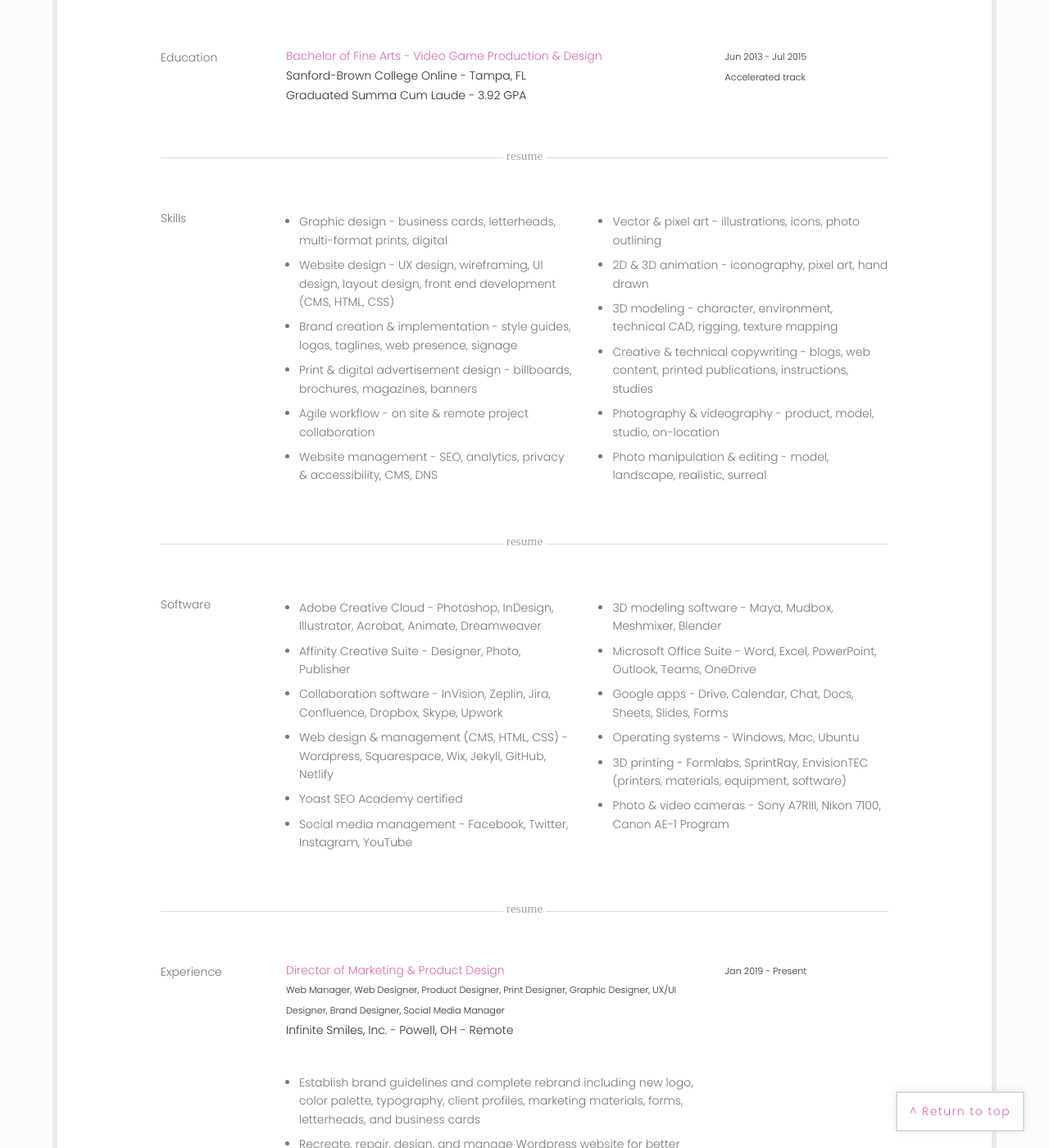
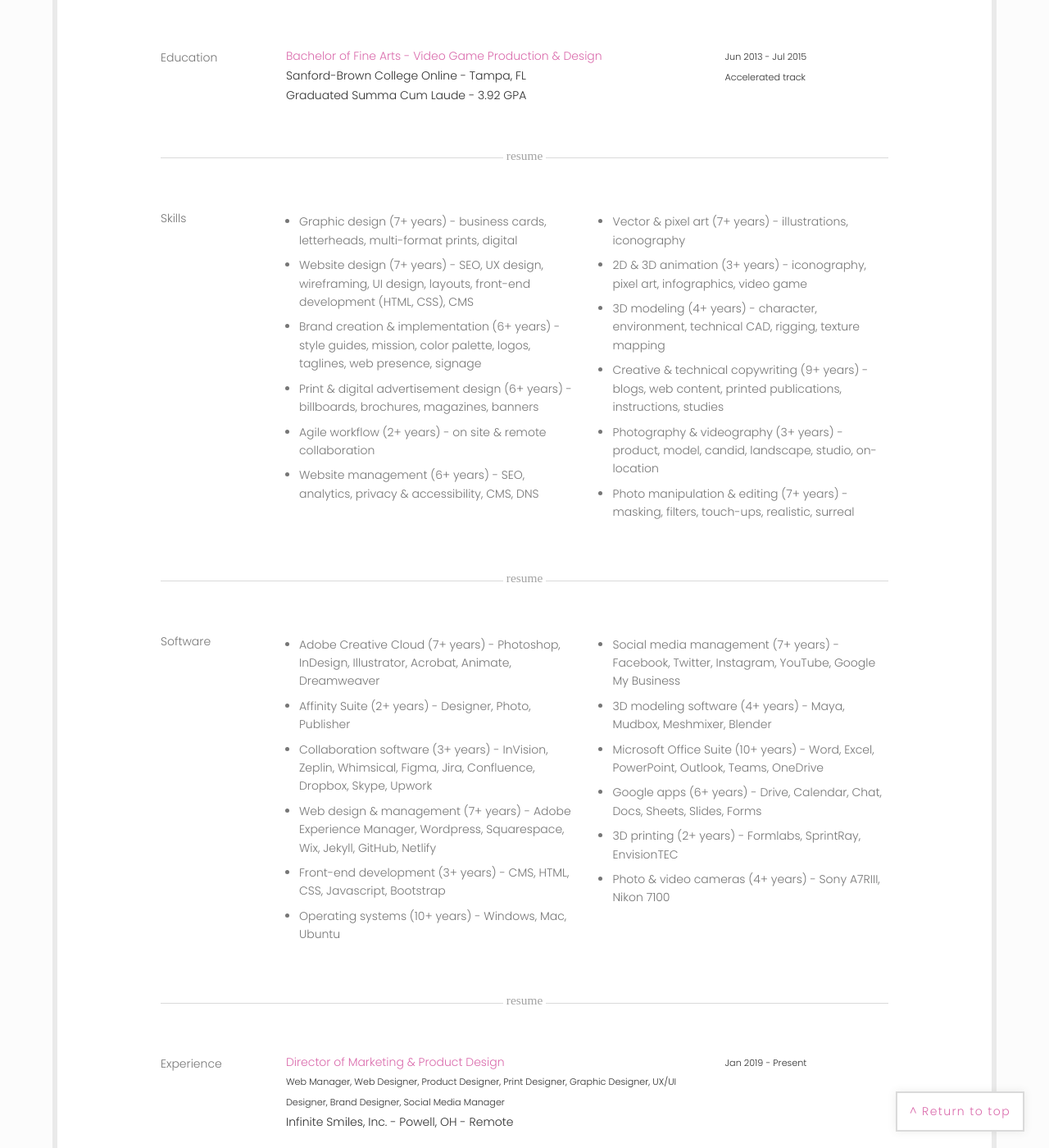
Before and after one commit to Kaedurr/portfolio, a Jekyll site: the page built from resume.html, in a window 1280 px wide and 1400 px high, scrolled down 935 px. Shown: the whole window at 82% size. Built offline with Jekyll 4.4.1, drawn with Linux system fonts in a browser that asks for light colours; some web fonts are replaced; some of the changed text lies outside the part shown.

Commit message:
updated resume
Replaced May 2022 PDf version of resume with Jun 2022 version. Updated webpage resume with updated verbiage and experience clarifications and quantifiable data.

```diff
--- a/resume.html
+++ b/resume.html
@@ -31,7 +31,7 @@
 			    </div><!-- /row -->
 
 					<div class="text-center">
-               	<a href="img/Kate Durr - Resume - May 2022.pdf" class="home-btn btn" target="_blank" rel="noopener noreferrer nofollow">Download resume</a>
+               	<a href="img/Kate Durr - Resume - Jun 2022.pdf" class="home-btn btn" target="_blank" rel="noopener noreferrer nofollow">Download resume</a>
          		</div>
 	            <br>
 	            <div class="line-symbol"></div>
@@ -70,24 +70,24 @@
 			      <div class="col-md-5">
 				    <p><span class="more">
 				     	<ul class="resume-list">
-				     	<li>Graphic design - business cards, letterheads, multi-format prints, digital</li>
-				     	<li>Website design - UX design, wireframing, UI design, layout design, front end development (CMS, HTML, CSS)</li>
-				     	<li>Brand creation & implementation - style guides, logos, taglines, web presence, signage</li>
-				     	<li>Print & digital advertisement design - billboards, brochures, magazines, banners</li>
-				     	<li>Agile workflow - on site & remote project collaboration</li>
-				     	<li>Website management - SEO, analytics, privacy & accessibility, CMS, DNS</li>
+				     	<li>Graphic design (7+ years) - business cards, letterheads, multi-format prints, digital
+						<li>Website design (7+ years) - SEO, UX design, wireframing, UI design, layouts, front-end development (HTML, CSS), CMS</li>
+						<li>Brand creation & implementation (6+ years) - style guides, mission, color palette, logos, taglines, web presence, signage</li>
+						<li>Print & digital advertisement design (6+ years) - billboards, brochures, magazines, banners</li>
+						<li>Agile workflow (2+ years) - on site & remote collaboration</li>
+						<li>Website management (6+ years) - SEO, analytics, privacy & accessibility, CMS, DNS</li>
 				     	</ul>
 				    </span></p>
 			      </div>
 			      <div class="col-md-5">
 				    <p><span class="more">
 				     	<ul class="resume-list">
-				     	<li>Vector & pixel art - illustrations, icons, photo outlining</li>
-				     	<li>2D & 3D animation - iconography, pixel art, hand drawn</li>
-				     	<li>3D modeling - character, environment, technical CAD, rigging, texture mapping</li>
-				     	<li>Creative & technical copywriting - blogs, web content, printed publications, instructions, studies</li>
-				     	<li>Photography & videography - product, model, studio, on-location</li>
-				     	<li>Photo manipulation & editing - model, landscape, realistic, surreal</li>
+				     	<li>Vector & pixel art (7+ years) - illustrations, iconography</li>
+						<li>2D & 3D animation (3+ years) - iconography, pixel art, infographics, video game</li>
+						<li>3D modeling (4+ years) - character, environment, technical CAD, rigging, texture mapping</li>
+						<li>Creative & technical copywriting (9+ years) - blogs, web content, printed publications, instructions, studies</li>
+						<li>Photography & videography (3+ years) - product, model, candid, landscape, studio, on-location</li>
+						<li>Photo manipulation & editing (7+ years) - masking, filters, touch-ups, realistic, surreal</li>
 				     	</ul>
 				    </span></p>
 			      </div>
@@ -106,24 +106,24 @@
 			      <div class="col-md-5">
 				    <p><span class="more">
 				     	<ul class="resume-list">
-				     	<li>Adobe Creative Cloud - Photoshop, InDesign, Illustrator, Acrobat, Animate, Dreamweaver</li>
-				     	<li>Affinity Creative Suite - Designer, Photo, Publisher</li>
-				     	<li>Collaboration software - InVision, Zeplin, Jira, Confluence, Dropbox, Skype, Upwork</li>
-				     	<li>Web design & management (CMS, HTML, CSS) - Wordpress, Squarespace, Wix, Jekyll, GitHub, Netlify</li>
-				     	<li>Yoast SEO Academy certified</li>
-				     	<li>Social media management - Facebook, Twitter, Instagram, YouTube</li>
+				     	<li>Adobe Creative Cloud (7+ years) - Photoshop, InDesign, Illustrator, Acrobat, Animate, Dreamweaver</li>
+						<li>Affinity Suite (2+ years) - Designer, Photo, Publisher</li>
+						<li>Collaboration software (3+ years) - InVision, Zeplin, Whimsical, Figma, Jira, Confluence, Dropbox, Skype, Upwork</li>
+						<li>Web design & management (7+ years) - Adobe Experience Manager, Wordpress, Squarespace, Wix, Jekyll, GitHub, Netlify</li>
+						<li>Front-end development (3+ years) - CMS, HTML, CSS, Javascript, Bootstrap</li>
+						<li>Operating systems (10+ years) - Windows, Mac, Ubuntu</li>
 				     	</ul>
 				    </span></p>
 			      </div>
 			      <div class="col-md-5">
 				    <p><span class="more">
 				     	<ul class="resume-list">
-				     	<li>3D modeling software - Maya, Mudbox, Meshmixer, Blender</li>
-				     	<li>Microsoft Office Suite - Word, Excel, PowerPoint, Outlook, Teams, OneDrive</li>
-				     	<li>Google apps - Drive, Calendar, Chat, Docs, Sheets, Slides, Forms</li>
-				     	<li>Operating systems - Windows, Mac, Ubuntu</li>
-				     	<li>3D printing - Formlabs, SprintRay, EnvisionTEC (printers, materials, equipment, software)</li>
-				     	<li>Photo & video cameras - Sony A7RIII, Nikon 7100, Canon AE-1 Program</li>
+				     	<li>Social media management (7+ years) - Facebook, Twitter, Instagram, YouTube, Google My Business</li>
+						<li>3D modeling software (4+ years) - Maya, Mudbox, Meshmixer, Blender</li>
+						<li>Microsoft Office Suite (10+ years) - Word, Excel, PowerPoint, Outlook, Teams, OneDrive</li>
+						<li>Google apps (6+ years)  - Drive, Calendar, Chat, Docs, Sheets, Slides, Forms</li>
+						<li>3D printing (2+ years) - Formlabs, SprintRay, EnvisionTEC</li>
+						<li>Photo & video cameras (4+ years) - Sony A7RIII, Nikon 7100</li>
 				     	</ul>
 				    </span></p>
 			      </div>
@@ -151,14 +151,14 @@
 			        <div class="col-md-7 col-md-offset-2">
 				     <p><span class="more">
 				     	<ul class="resume-list">
-				     		<li>Establish brand guidelines and complete rebrand including new logo, color palette, typography, client profiles, marketing materials, forms, letterheads, and business cards
-				     		<li>Recreate, repair, design, and manage Wordpress website for better user experience, SEO, speed, and multi-device performance - #2 conversion source with over $810,000 in production</li>
-				     		<li>Design and publish 16-page, mass-distribution dental catalog - #1 conversion source with over $910,000 in production with a reach of 240,000 households</li>
-				     		<li>Manage Google Ads, Facebook Campaigns, and Waze ads for dental implants, veneers, and general dentistry - #3 conversion source with over $710,000 in production</li>
-				     		<li>Improve online presence through SEO, social media, and online and print marketing campaigns - #30 average position nationally through organic Google search</li>
-				     		<li>Maintain creative and marketing content for the business including digital and print marketing materials, website design, social media posts, blog content, and brand guidelines</li>
-				     		<li>Coordinate and participate as second-shooter for client photo and video shoots on-location with Lead Multimedia Specialist</li>
-				     		<li>Design and fabricate dental appliances through 3D modeling software and 3D print programs, and print materials in-house using various 3D printers</li>
+				     		<li>Establish brand guidelines and complete entire rebrand including new logo, color palette, typography, client profiles, marketing materials, forms, letterheads, and business cards.
+							<li>Design and manage 63+ page Wordpress website for optimal UX, SEO, speed, and multi-device performance - #2 conversion source with over $410,000 annual production.</li>
+							<li>Design and publish 16-page, mass-distribution dental catalog - #1 conversion source with over $460,000 annual production with a reach of 240,000 households.</li>
+							<li>Manage Google Ads, Facebook Campaigns, and Waze ads for dental implants, veneers, and general dentistry - #3 conversion source with over $360,000 annual production.</li>
+							<li>Maintain all creative and marketing content including digital and print marketing materials, website, 4 social media accounts, quarterly blog content, and brand guidelines.</li>
+							<li>Improve online presence through SEO, social media, and online and print marketing campaigns - #30 average national position through organic Google search for a single office with a 25-mile radius reach.</li>
+							<li>Participate as second-shooter for client photo and video shoots with local, national, and international celebrities.</li>
+							<li>Design and fabricate dental appliances through 2 separate 3D modeling programs and 3 3D printer programs, and print materials in-house using 3 different 3D printers.</li>
 				     	</ul></span></p>
 			        </div>
 
@@ -174,43 +174,42 @@
 				     <div class="col-md-7 col-md-offset-2">
 				     <p><span class="more">
 				     	<ul class="resume-list">
-				     		<li>Work with various design programs to complete design assignments based on client requests and requirements to fit their time and budget</li>
-				     		<li>Manage client correspondence (sometimes using Google Translate as interpreter) and independent business requirements</li>
-				     		<li>Set up and maintain appointments with clients to maintain quality service and support resolution</li>
-				     		<li>Complete a wide range of design tasks including logo design, branding, print and digital advertising, social media management, website design and management, and 2-D animation</li>
+				     		<li>Work with photography, pixel-graphic, vector-graphic, animation, 3D modeling, and publishing design programs to complete assignments based on client requests and requirements to fit their time and budget.</li>
+				     		<li>Manage client correspondence and business requirements sometimes using Google Translate as interpreter.</li>
+				     		<li>Set up routine appointments with clients and provide change logs and detailed timesheets to maintain quality service and support resolution.</li>
+				     		<li>Complete design tasks including logo design, brand design, print and digital advertising, social media management, website design and management, and 2D animation.</li>
 				     	</ul></span></p>
 				     	<p>Brand Designer - Hybrid - 7 Sages Yoga, LLC. - New Albany, OH
 				     	<span class="more">
 				     	 <ul class="resume-list">
-				     		<li>Designed company logo for multi-purpose print and digital use using Adobe CC and formatted for multiple devices and breakpoints</li>
-				     		<li>Collaborated with owner directly to optimize website design and layout, created color palette</li>
-							<li>Designed, wrote copy for, and managed Wordpress site, training owner on Elementor CMS to make changes to their site independently as needed</li>
-							<li>Created business cards and appointment cards for distribution to clients</li>
+				     		<li>Designed whole brand including company logo, color palette, tagline, business and appointment cards, and marketing materials for multi-purpose print and digital use using Adobe CC.</li>
+				     		<li>Collaborated with owner directly to design and optimize website layout for easy, independent self-authoring.</li>
+				     		<li>Designed, wrote copy for, and managed responsive Wordpress site, training owner on Elementor CMS to make changes to their site independently as needed.</li>
+				     		<li>Edited, uploaded, and implemented client-provided photography for multiple breakpoints on the website.</li>
 				     	</ul></span></p>
 				     	<p>Web & Product Designer - Liberty Cleaners - Powell, OH
 				     	<span class="more">
 				     	 <ul class="resume-list">
-				     		<li>Repaired and optimized company logo and updated business fonts and color palette for a more cohesive presentation to customers</li>
-							<li>Collaborated with owner directly to coordinate photography for web and marketing use</li>
-							<li>Designed, launched, and wrote copy for Squarespace site and social media profiles including Facebook and Google My Business</li>
-							<li>Created business cards, hanger cards, and drive-thru signage</li>
+				     		<li>Repaired and optimized company logo and updated business fonts and color palette for a more cohesive presentation to customers.</li>
+				     		<li>Collaborated with owner and photographer to gather, edit, and publish photos for web and marketing use.</li>
+				     		<li>Designed, launched, and wrote copy for responsive Squarespace site and social media profiles including Facebook and Google My Business.</li>
+				     		<li>Created, printed, and distributed business cards, hanger cards, and drive-thru signage.</li>
 				     	</ul></span></p>
 				     	<p>Product Designer - Remote - Imprimis Networks, LLC. - Houston, TX
 				     	<span class="more">
 				     	 <ul class="resume-list">
-				     		<li>Repaired and optimized company logo for multi-purpose print and digital use using Adobe CS6 and formatted for multiple devices and breakpoints</li>
-				     		<li>Collaborated with management team entirely remotely to optimize website design and layout to better represent brand</li>
-				     		<li>Implemented changes to Wordpress site on a regular schedule including bug fixes and troubleshooting</li>
-				     		<li>Set up email server, encryption, and security settings between Wordpress, HostGator, and Google</li>
-				     		<li>Established and tested remote desktop service option for B2C customer support</li>
+				     		<li>Worked directly with CEO entirely remotely to restore and revise company logo using Adobe CS6. Optimized website design and layout to better represent brand.</li>
+				     		<li>Set up email server, encryption, and security settings between Wordpress, HostGator, and Google.</li>
+				     		<li>Implemented CSS and HTML to fix formatting and functionality issues on client’s responsive Wordpress site. Provided in-depth changelogs on a weekly basis.</li>
+				     		<li>Established and tested remote desktop service for B2C customer support.</li>
 				     	</ul></span></p>
 				     	<p>Pixel-Art Animator - Remote - Stern Pinball, Inc. - Chicago, IL
 				     	<span class="more">
 				     	 <ul class="resume-list">
-				     		<li>Illustrated pixel-art panels for licensed projects using Adobe Photoshop CS6 and Cosmigo Pro Motion 6.5</li>
-				     		<li>Collaborated closely with animation team to meet strict palette guidelines conforming to a retro-style, 16-bit LED marquee display</li>
-				     		<li>Collaborated closely with Stern Pinball, Inc. and associated clients to produce art that followed highly strict, well-known pop culture brand guidelines</li>
-				     		<li>Completed work entirely remotely, maintaining effective communication with Stern Pinball staff</li>
+				     		<li>Illustrated a total of 55 pixel-art panels for 5 separate gameplay scenarios at 12 fps using Adobe Photoshop CS6 and Cosmigo Pro Motion 6.5.</li>
+				     		<li>Met strict palette restrictions conforming to a retro-style, 16-bit LED marquee display.</li>
+				     		<li>Collaborated closely with Stern Pinball, Inc. animators to produce art that followed Sony Pictures and Marvel Comics brand guidelines.</li>
+				     		<li>Completed work entirely remotely, maintaining effective communication with Stern Pinball staff.</li>
 				     	</ul></span></p>
 			        </div>
 
@@ -226,23 +225,25 @@
 			        <div class="col-md-7 col-md-offset-2">
 				     <p><span class="more">
 				     	<ul class="resume-list">
-				     		<li>Worked as the single, head designer on a multi-million dollar ecommerce website redesign project for the Cardinal Health B2B platform containing over 100,000 medical products</li>
-				     		<li>Established user personas and user journey maps.</li>
-				     		<li>Wireframed, designed, published, and updated webpage mockups built for CMS authoring through AEM. Website updated from workflows as old as 1999. Used Adobe CC, InVision, Zeplin, Jira, and Confluence as part of an Agile workflow</li>
-				     		<li>Established, managed, maintained, and distributed Cardinal Health Market standard photography and 360 degree photography style guides and processes</li>
-				     		<li>Wrote user experience and design functionality requirements. Created and maintained project Style Guide.</li>
-				     		<li>Presented designs in large, cross-functional team meetings and frequently conducted peer reviews with end-users, stakeholders, product managers, marketing, and development to gather usability and design feedback</li>
-				     		<li>Communicated with on-shore and off-shore development teams, business units, and business managers directly to ensure requirements were met across applications</li>
-				     		<li>Worked with developers to write and implement front-end code as it was necessary to produce certain exact results based on wireframes</li>
-				     		<li>Designed, authored, and implemented targeted and segmented promotional content using Adobe Photoshop and AEM</li>
-				     		<li>Proctored user QA testing and User Acceptance Testing.</li>
+				     		<li>Replaced team of 14 designers and worked as the single, lead designer on a team of 58 people for a multi-million dollar B2B ecommerce website redesign project.</li>
+				     		<li>Established user personas and user journey maps and recorded and updated user experience and design functionality requirements in a 635-page document.</li>
+				     		<li>Wireframed, designed, published, and updated 48 major webpage mockups (515 total use states) for CMS authoring through AEM. Updated from workflows as old as 1999.</li>
+				     		<li>Used Adobe CC, InVision, Zeplin, Jira, and Confluence as part of an Agile workflow.</li>
+				     		<li>Established and distributed standard and 360-degree photography processes for over 100,000 medical products.</li>
+				     		<li>Designed and implemented targeted and segmented promotional content using Adobe Photoshop and AEM.</li>
+				     		<li>Created and maintained 15-page product descriptions style guide, 19-page product photography style guide, and 13-page digital project style guide.</li>
+				     		<li>Presented to and educated entire team on the proper use of OneDrive, product taxonomy, Photoshop and site mockups, Zeplin, template webpage design, and AEM authoring.</li>
+				     		<li>Presented development-ready designs weekly in large, cross-functional team meetings containing 10+ individuals.</li>
+				     		<li>Proctored Quality Assurance and User Acceptance Testing with end-users, stakeholders, marketing, and development.</li>
+				     		<li>Collaborated with on-shore and off-shore development teams, business units, and business managers to ensure requirements were met and functional across applications.</li>
+				     		<li>Worked with developers to write and implement front-end code as necessary to produce results based on wireframes.</li>
 				     	</ul></span></p>
 			        </div>
 
                  <div class="col-md-7 col-md-offset-2">
 				     		<p><span class="e-heading">Brand Design Consultant</span><br/>
 				     		<span class="date">UX/UI Designer, Graphic Designer, Web Designer, Copywriter, Brand Designer</span><br/>
-					 		Upwork Global, Inc. - Santa Clara, CA - Remote<br/>
+					 		Upwork Global, Inc. - San Francisco, CA - Remote<br/>
 				     		</p>
 				     </div>
 					  <div class="col-md-3">
@@ -251,10 +252,10 @@
 				     <div class="col-md-7 col-md-offset-2">
 				     		<p><span class="more">
 				     		<ul class="resume-list">
-				     		<li>Worked one-on-one, entirely remotely, with business owners in ecommerce, technical support, and medical fields to create personalized, professional branding from the ground up while following tight deadlines</li>
-				     		<li>Managed multiple client correspondences and project expenses simultaneously</li>
-				     		<li>Designed and optimized branding and promotional materials, websites, and design documents using Adobe CS6 and packaged deliverables in digital and print formats</li>
-				     		<li>Communicated effectively with clients speaking multiple languages (using Google Translate as interpreter) and accommodated schedules in multiple different time zones</li>
+				     		<li>Worked one-on-one, entirely remotely, with business owners across 4 countries in ecommerce, IT, and medical fields to create personalized, professional branding from the ground up while following 1 to 8 week delivery timelines.</li>
+				     		<li>Simultaneously managed an average of 6 clients with personalized correspondences, expectations, and budgets.</li>
+				     		<li>Designed and optimized branding and promotional materials, websites, and design documents using Adobe CS6 and packaged deliverables in digital and print formats.</li>
+				     		<li>Communicated effectively with clients speaking Hindi, Swedish, and Chinese using Google Translate as interpreter and accommodated schedules in 7 different time zones.</li>
 				     		</ul></span></p>
 			        </div>
 
```
Also changed, not shown: 2 other files.
